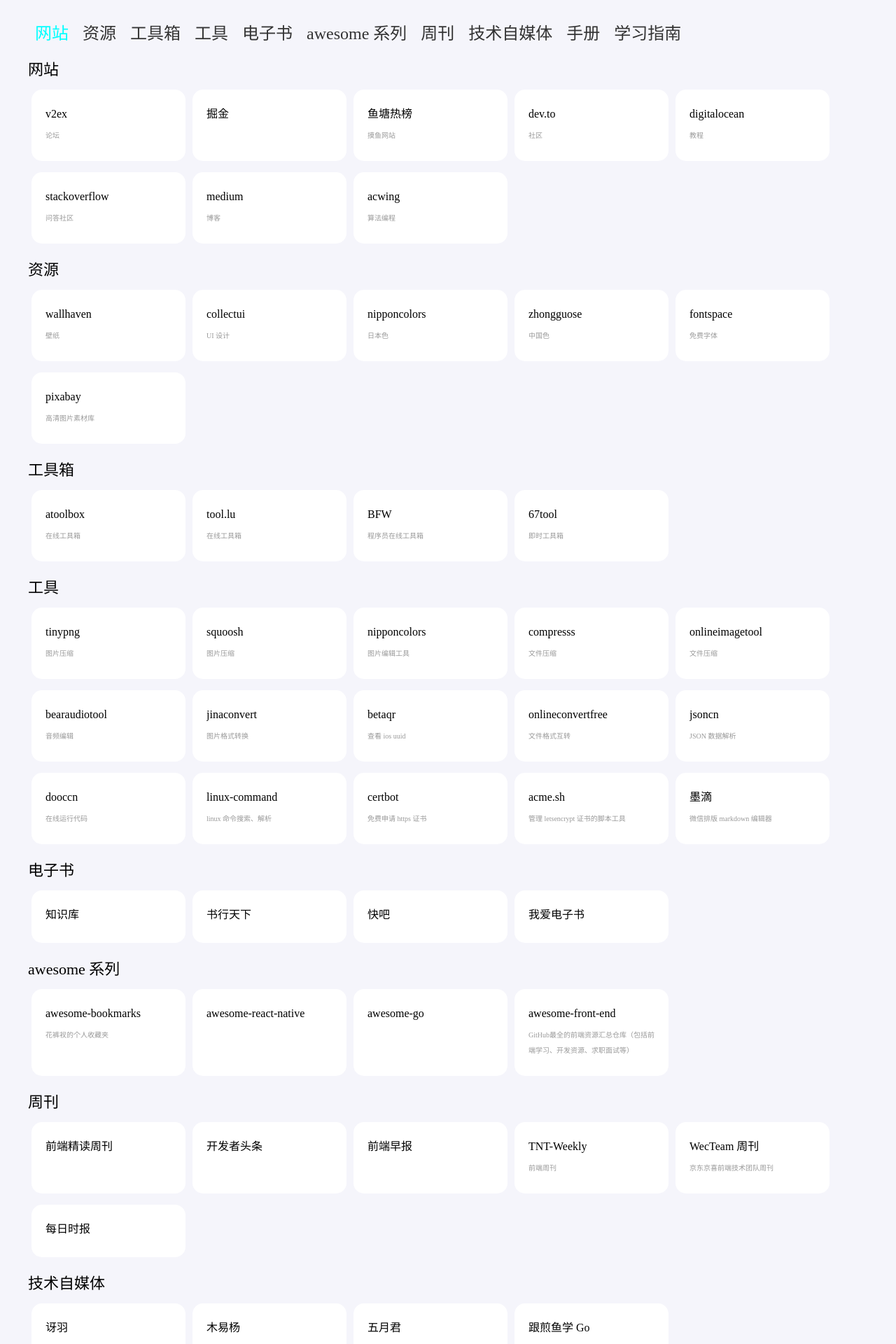
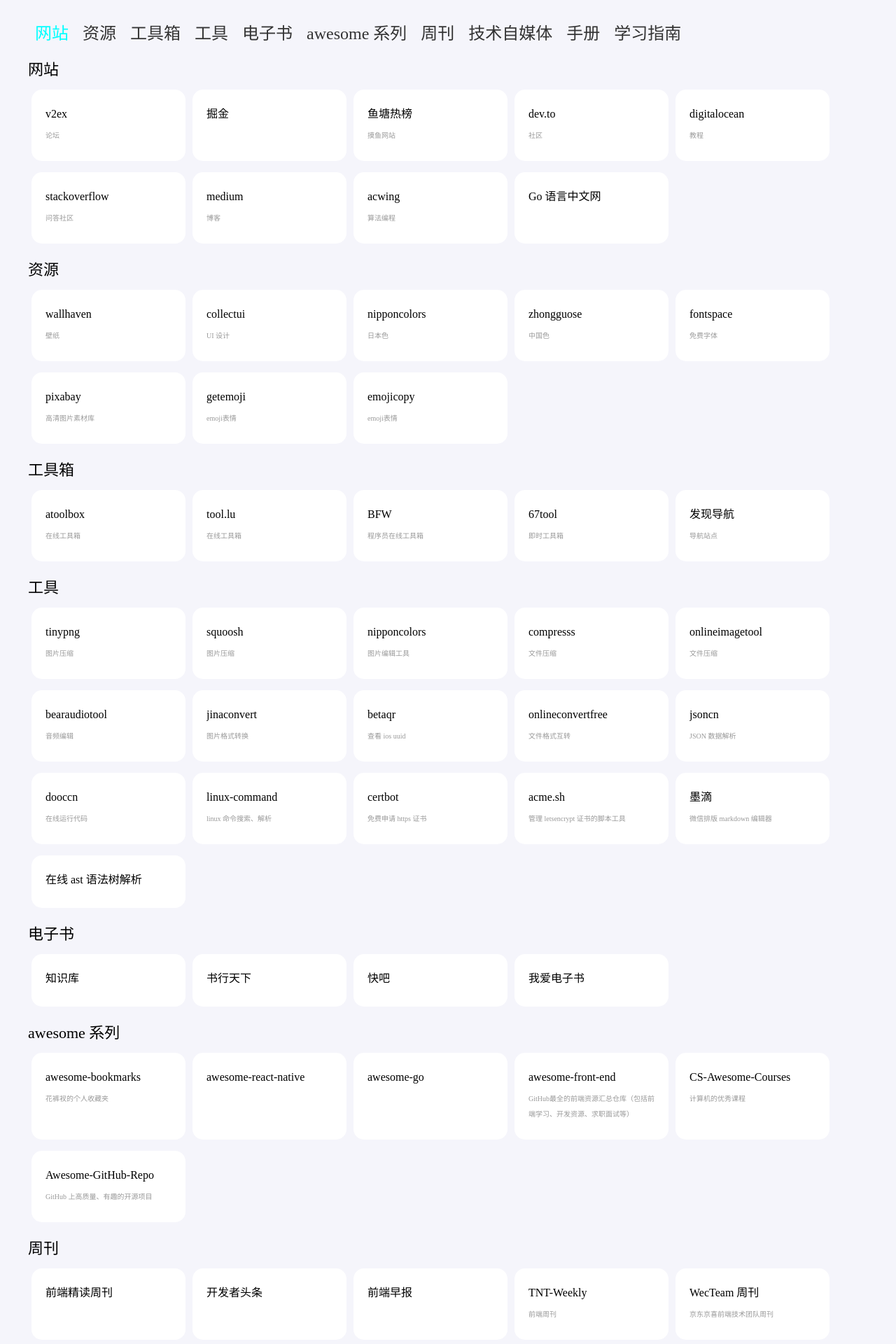
Before and after one commit to xjq7/awesome-study, a React (Vite) app: page / in a window 1280 px wide. Shown: the top 1920 px of the page at 70% size. Built offline with nearby package versions, Linux system fonts and the light colour scheme.

Commit message:
更新资源

```diff
--- a/src/data.ts
+++ b/src/data.ts
@@ -21,6 +21,11 @@
       },
       { title: 'medium', link: 'https://medium.com', desc: '博客' },
       { title: 'acwing', link: 'https://www.acwing.com', desc: '算法编程' },
+      {
+        title: 'Go 语言中文网',
+        link: 'https://studygolang.com/',
+        desc: '',
+      },
     ],
   },
   {
@@ -52,6 +57,16 @@
         link: 'https://pixabay.com/zh/',
         desc: '高清图片素材库',
       },
+      {
+        title: 'getemoji',
+        link: 'https://getemoji.com/',
+        desc: 'emoji表情',
+      },
+      {
+        title: 'emojicopy',
+        link: 'https://www.emojicopy.com/',
+        desc: 'emoji表情',
+      },
     ],
   },
   {
@@ -76,6 +91,11 @@
         title: '67tool',
         link: 'https://www.67tool.com/',
         desc: '即时工具箱',
+      },
+      {
+        title: '发现导航',
+        link: 'https://www.nav3.cn/',
+        desc: '导航站点',
       },
     ],
   },
@@ -154,6 +174,10 @@
         link: 'https://mdnice.com/',
         desc: '微信排版 markdown 编辑器',
       },
+      {
+        title: '在线 ast 语法树解析',
+        link: 'https://astexplorer.net/',
+      },
     ],
   },
   {
@@ -199,6 +223,16 @@
         title: 'awesome-front-end',
         link: 'https://github.com/helloqingfeng/Awsome-Front-End-learning-resource',
         desc: 'GitHub最全的前端资源汇总仓库（包括前端学习、开发资源、求职面试等）',
+      },
+      {
+        title: 'CS-Awesome-Courses',
+        link: 'https://github.com/jackwener/CS-Awesome-Courses',
+        desc: '计算机的优秀课程',
+      },
+      {
+        title: 'Awesome-GitHub-Repo',
+        link: 'https://github.com/Wechat-ggGitHub/Awesome-GitHub-Repo',
+        desc: 'GitHub 上高质量、有趣的开源项目',
       },
     ],
   },
@@ -330,6 +364,11 @@
         link: 'https://csdiy.wiki/',
         desc: '计算机的自学指南',
       },
+      {
+        title: 'patterns',
+        link: 'https://www.patterns.dev/',
+        desc: '关于设计模式、组件模式的一本书',
+      },
     ],
   },
 ];
```
